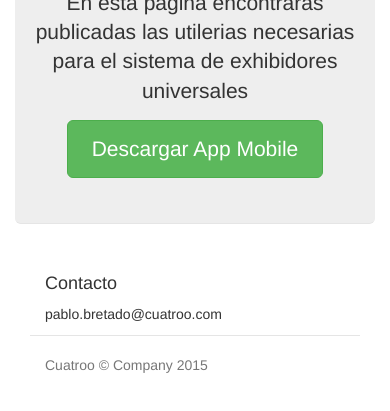
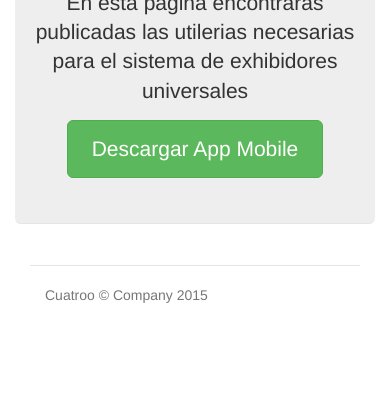
Before and after one commit to cuatroo/exhibidores, a plain HTML site: page index.html in a window 390 px wide. Shown: the part 193-604 px from the top of the page. Drawn offline with Linux system fonts and the light colour scheme.

```diff
--- a/index.html
+++ b/index.html
@@ -48,8 +48,7 @@
 
       <div class="row marketing">
         <div class="col-lg-6">
-          <h4>Contacto</h4>
-          <p>pablo.bretado@cuatroo.com</p>
+
 
 
 
```
